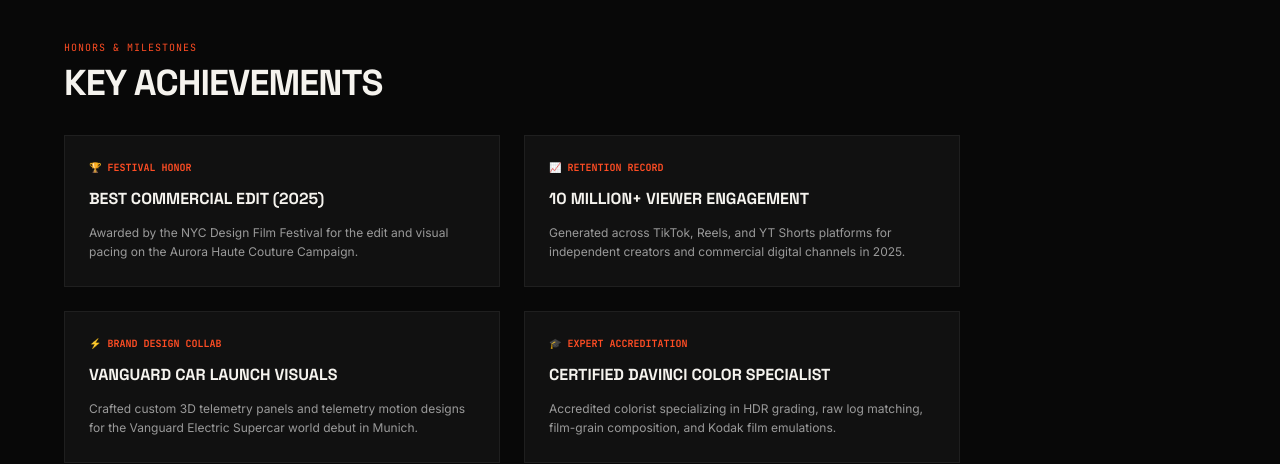
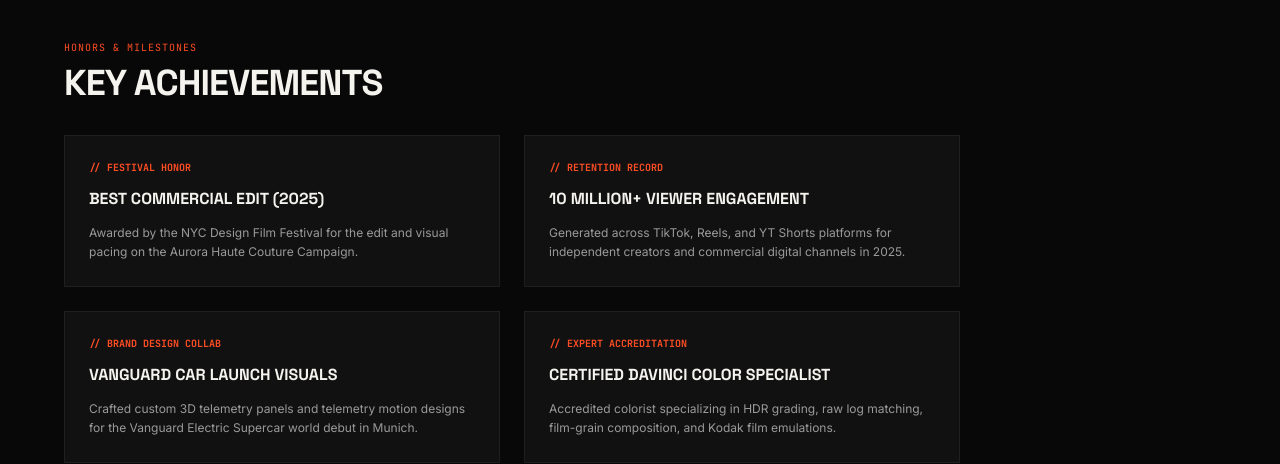
Before and after one commit to salahuddingfx/Editor-Portfolio, a React (Vite) app: page /about in a window 1280 px wide. Shown: the part 2149-2613 px from the top of the page. Built offline with nearby package versions, Linux system fonts and the light colour scheme.

Commit message:
feat: create About page with biographical, skill set, and experience timeline sections

```diff
--- a/src/pages/About.jsx
+++ b/src/pages/About.jsx
@@ -184,7 +184,7 @@
 
             <div className="grid grid-cols-1 md:grid-cols-2 gap-6">
               <div className="bg-[#111111] border border-default-border/60 p-6 flex flex-col gap-3">
-                <span className="font-mono text-[10px] text-primary-accent font-bold">🏆 FESTIVAL HONOR</span>
+                <span className="font-mono text-[10px] text-primary-accent font-bold">// FESTIVAL HONOR</span>
                 <h3 className="font-space text-base font-bold text-[#F5F3EE] uppercase">
                   Best Commercial Edit (2025)
                 </h3>
@@ -194,7 +194,7 @@
               </div>
 
               <div className="bg-[#111111] border border-default-border/60 p-6 flex flex-col gap-3">
-                <span className="font-mono text-[10px] text-primary-accent font-bold">📈 RETENTION RECORD</span>
+                <span className="font-mono text-[10px] text-primary-accent font-bold">// RETENTION RECORD</span>
                 <h3 className="font-space text-base font-bold text-[#F5F3EE] uppercase">
                   10 Million+ Viewer Engagement
                 </h3>
@@ -204,7 +204,7 @@
               </div>
 
               <div className="bg-[#111111] border border-default-border/60 p-6 flex flex-col gap-3">
-                <span className="font-mono text-[10px] text-primary-accent font-bold">⚡ BRAND DESIGN COLLAB</span>
+                <span className="font-mono text-[10px] text-primary-accent font-bold">// BRAND DESIGN COLLAB</span>
                 <h3 className="font-space text-base font-bold text-[#F5F3EE] uppercase">
                   Vanguard Car Launch Visuals
                 </h3>
@@ -214,7 +214,7 @@
               </div>
 
               <div className="bg-[#111111] border border-default-border/60 p-6 flex flex-col gap-3">
-                <span className="font-mono text-[10px] text-primary-accent font-bold">🎓 EXPERT ACCREDITATION</span>
+                <span className="font-mono text-[10px] text-primary-accent font-bold">// EXPERT ACCREDITATION</span>
                 <h3 className="font-space text-base font-bold text-[#F5F3EE] uppercase">
                   Certified DaVinci Color Specialist
                 </h3>
```
